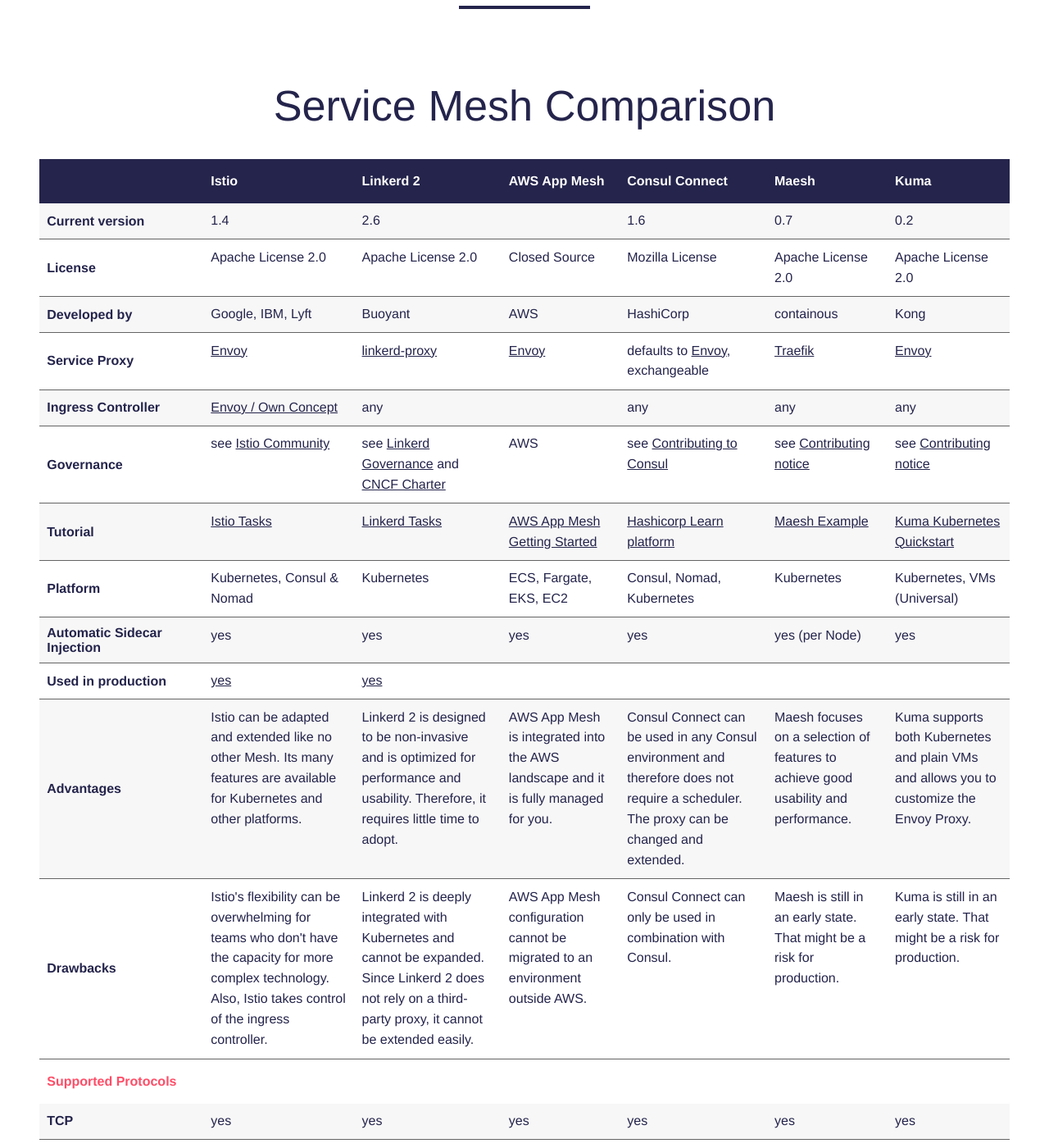
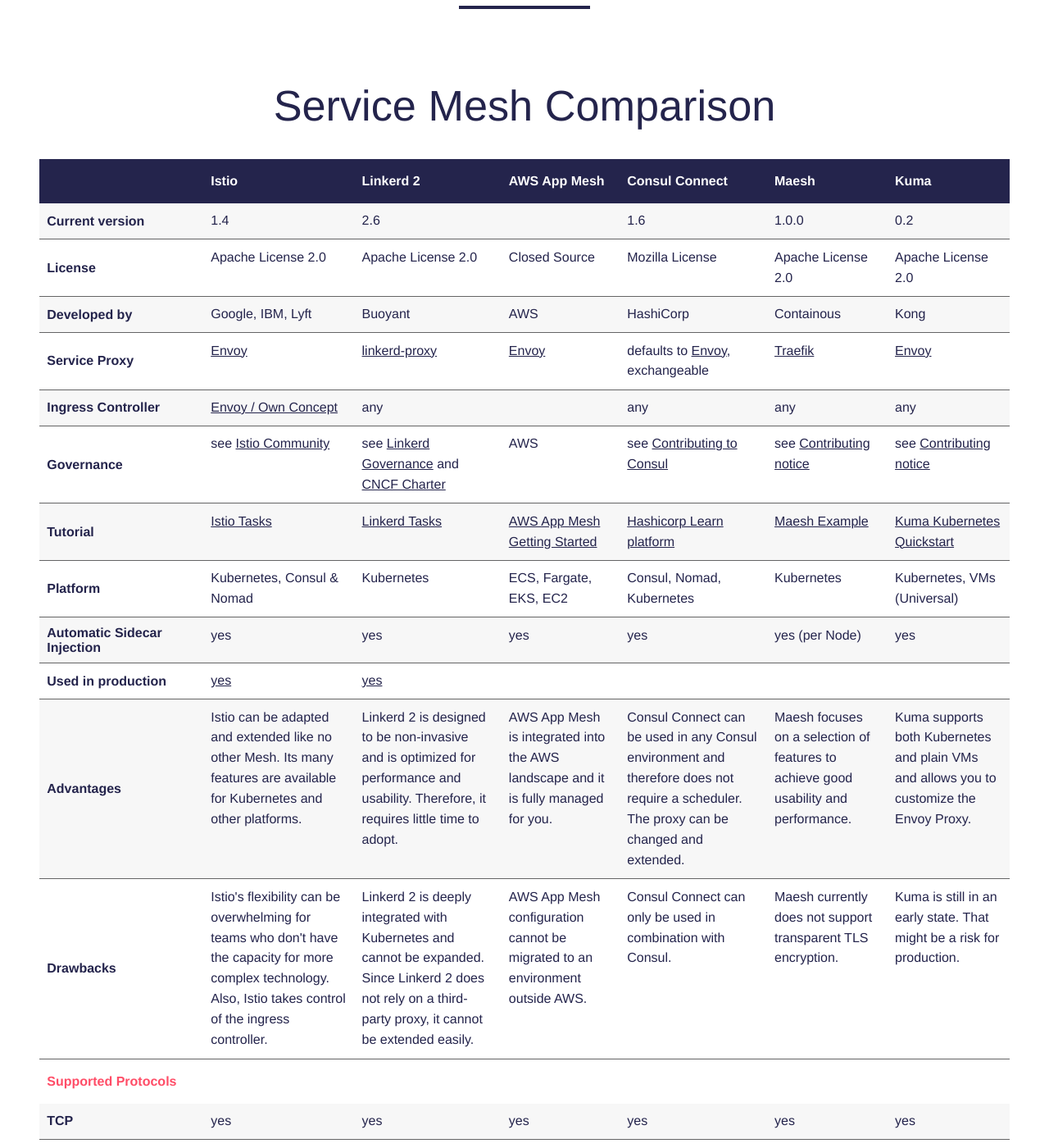
Before and after one commit to servicemesh-es/servicemesh.es, a Jekyll site: the page built from index.md, in a window 1280 px wide and 1400 px high, scrolled down 3778 px. Shown: the whole window at 82% size. Built offline with Jekyll 4.4.1, drawn with Linux system fonts in a browser that asks for light colours; some web fonts are replaced.

Commit message:
update Maesh column

```diff
--- a/_includes/comparison.html
+++ b/_includes/comparison.html
@@ -19,7 +19,7 @@
         <td>2.6</td>
         <td></td>
         <td>1.6</td>
-        <td>0.7</td>
+        <td>1.0.0</td>
         <td>0.2</td>
       </tr>
       <tr>
@@ -37,7 +37,7 @@
         <td>Buoyant</td>
         <td>AWS</td>
         <td>HashiCorp</td>
-        <td>containous</td>
+        <td>Containous</td>
         <td>Kong</td>
       </tr>
       <tr>
@@ -118,7 +118,7 @@
             <td>Linkerd 2 is deeply integrated with Kubernetes and cannot be expanded. Since Linkerd 2 does not rely on a third-party proxy, it cannot be extended easily.</td>
             <td>AWS App Mesh configuration cannot be migrated to an environment outside AWS.</td>
             <td>Consul Connect can only be used in combination with Consul.</td>
-            <td>Maesh is still in an early state. That might be a risk for production.</td>
+            <td>Maesh currently does not support transparent TLS encryption.</td>
             <td>Kuma is still in an early state. That might be a risk for production.</td>
           </tr>
       </tbody>
@@ -152,7 +152,7 @@
         <td>yes</td>
         <td>yes</td>
         <td>yes</td>
-        <td></td>
+        <td>yes</td>
         <td>yes</td>
       </tr>
       <tr>
@@ -161,7 +161,7 @@
         <td>yes</td>
         <td>yes</td>
         <td>yes</td>
-        <td></td>
+        <td>yes</td>
         <td>yes</td>
       </tr>
     </tbody>
@@ -247,7 +247,7 @@
         <td>yes</td>
         <td>no</td>
         <td>no</td>
-        <td></td>
+        <td>yes</td>
         <td>no</td>
       </tr>
       <tr>
```
